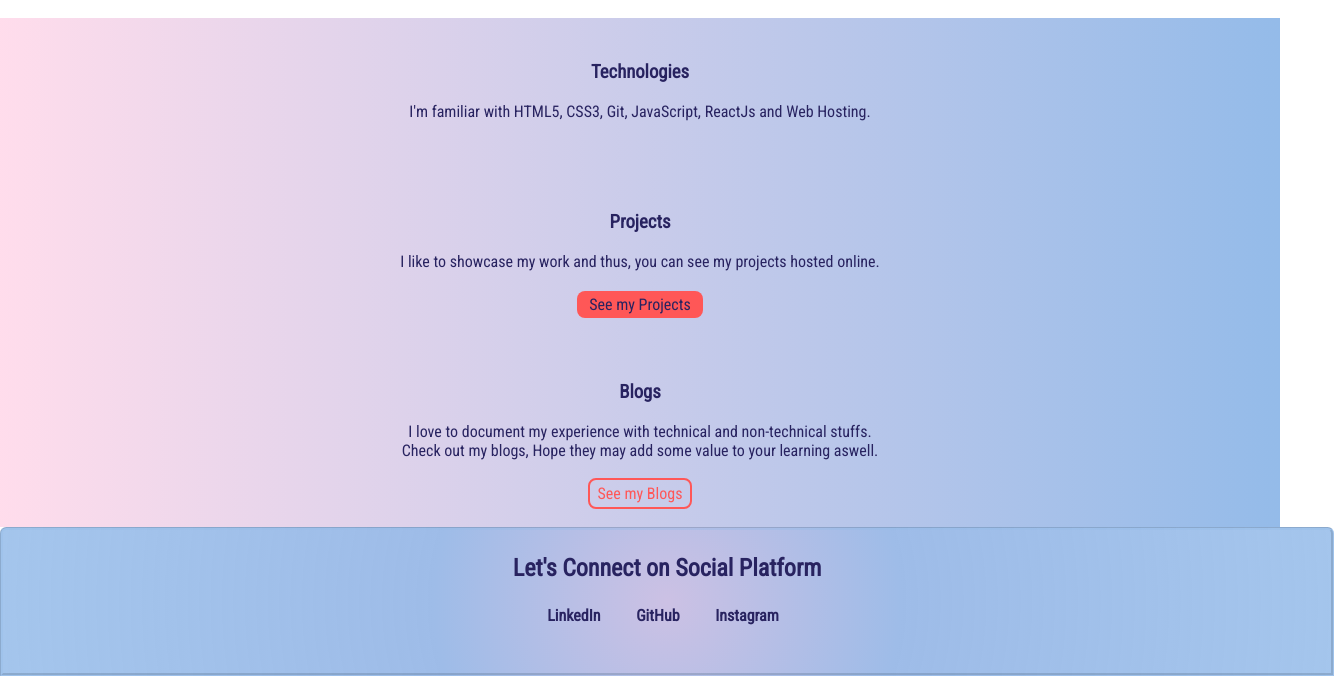
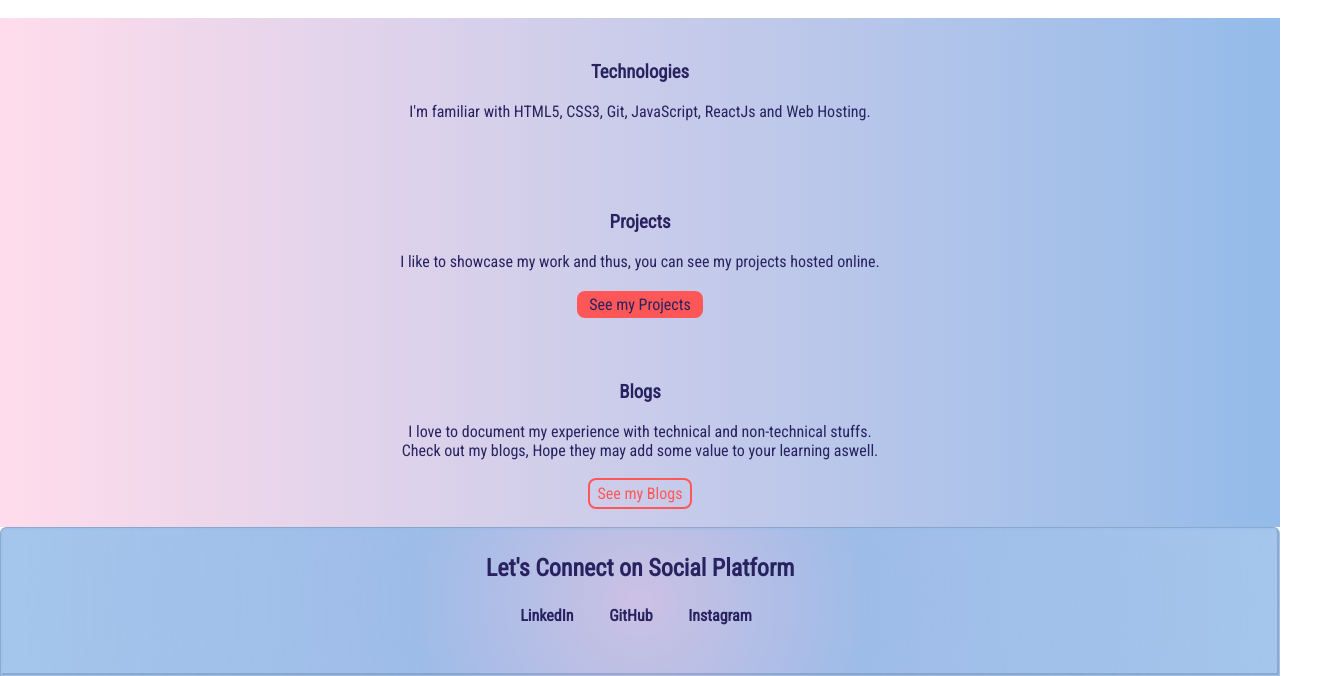
Before and after one commit to pratikkumhar/Pratik-Kumhar-portfolio, a plain HTML site: page index.html in a window 1280 px wide. Shown: the part 475-1151 px from the top of the page, 1334 px wide, since content can reach past the window. Drawn offline with Linux system fonts and the light colour scheme.

Commit message:
troubleshoot- footer

```diff
--- a/styles1.css
+++ b/styles1.css
@@ -188,8 +188,8 @@ background: linear-gradient(90deg, rgba(255,198,223,0.603988603988604) 0%, rgba(
     border-top-right-radius: 0.4rem;
     border-style:groove;
     border-color: rgba(148, 188, 233, 0.349);
-    position: absolute;
-    width: 100%;
+
+    width: auto;
 }
 
 .footer .footer-head{
```
